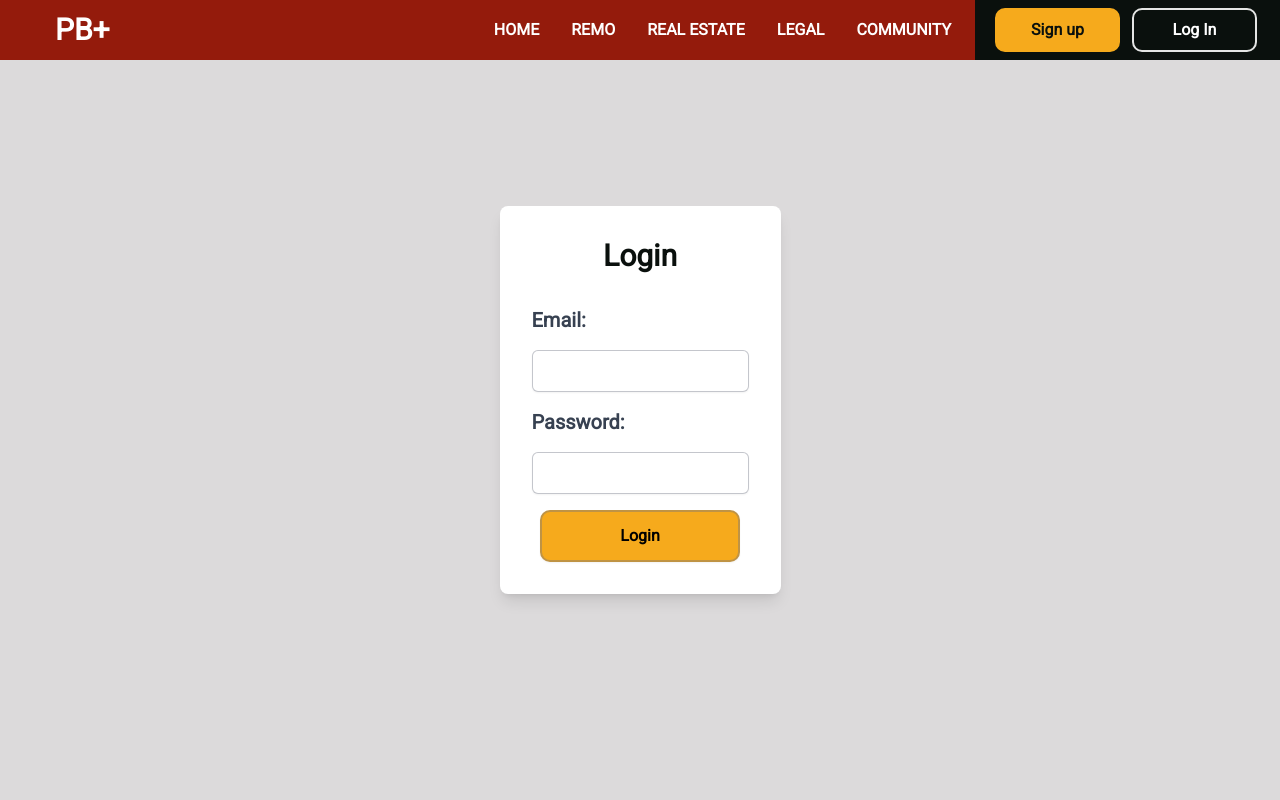
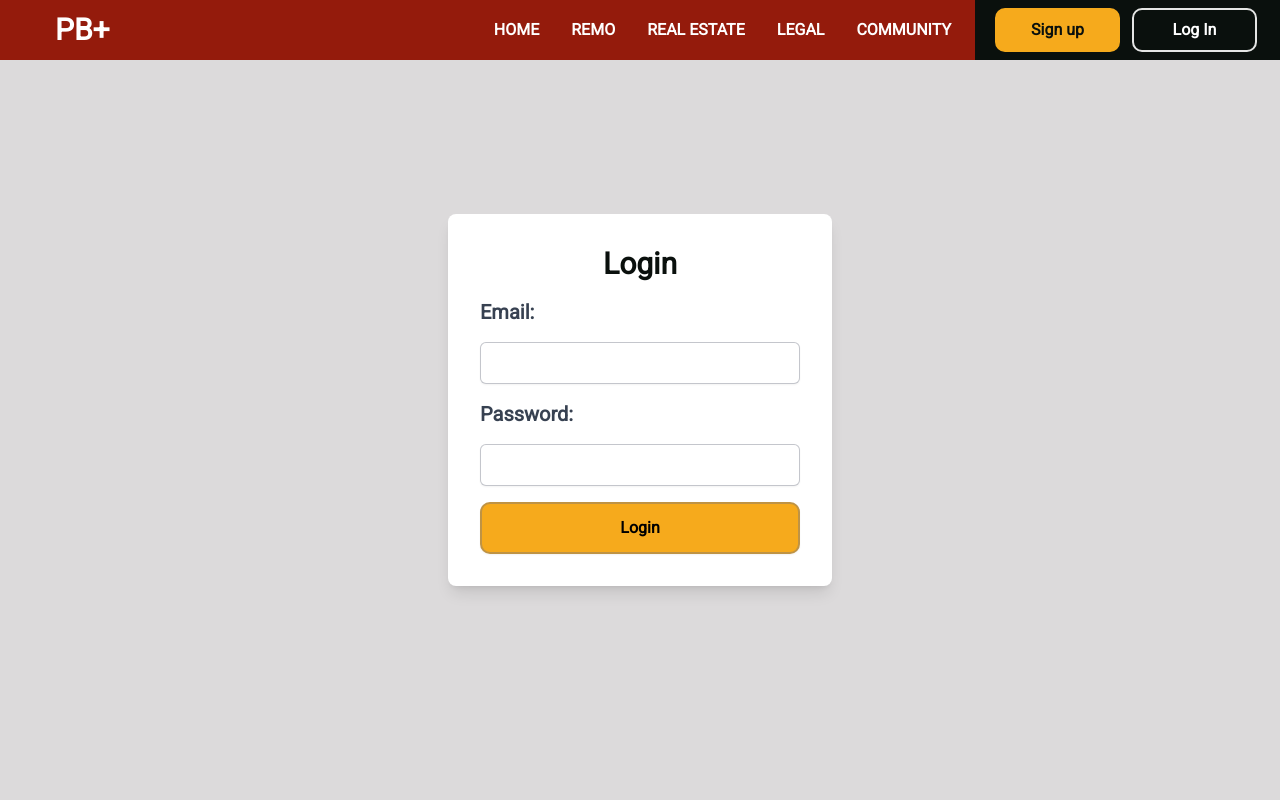
Before and after one commit to Hugocrown1/pb-plus, a Next.js app: page /auth/login in a window 1280 px wide. Shown: the top 800 px of the page. Built offline with nearby package versions, Linux system fonts and the light colour scheme; no server answers.

Commit message:
Modificaciones en diseño y backend de registro y login de usuarios

```diff
--- a/src/app/api/signup/route.js
+++ b/src/app/api/signup/route.js
@@ -8,7 +8,6 @@ export async function POST(request) {
   try {
     await connectDB();
     const { email, password, name, phone } = await request.json();
-    console.log(password);
     const user = await Users.findOne({ email });
     if (!user) {
       const hashedPassword = await bcrypt.hash(password, 10);
--- a/src/app/auth/login/page.jsx
+++ b/src/app/auth/login/page.jsx
@@ -25,7 +25,7 @@ const LoginPage = () => {
 
   return (
     <section className="flex items-center justify-center h-screen bg-black/10 w-full">
-      <div className="flex flex-col gap-4 bg-white p-8 rounded-lg shadow-lg">
+      <div className="bg-white p-8 rounded-lg shadow-lg w-96">
         <h2 className="text-3xl font-bold mb-4">Login</h2>
         {error && <h3 className="bg-red-400 px-4 py-2 rounded-md">{error}</h3>}
         <form className="flex flex-col gap-4" onSubmit={handleLogin}>
@@ -56,7 +56,7 @@ const LoginPage = () => {
           <input
             type="submit"
             value={"Login"}
-            className="px-8 py-3 rounded-[10px] border-2 font-semibold text-base w-[200px] transition-colors bg-[#F6AA1C] text-black hover:bg-[#FFC65A] hover:border-[#F6AA1C] self-center"
+            className="px-8 py-3 rounded-[10px] border-2 font-semibold text-base w-full transition-colors bg-[#F6AA1C] text-black hover:bg-[#FFC65A] hover:border-[#F6AA1C]"
           ></input>
         </form>
       </div>
```
